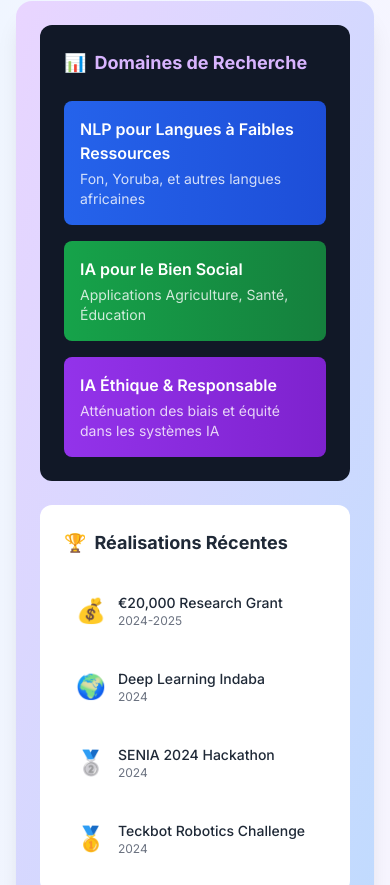
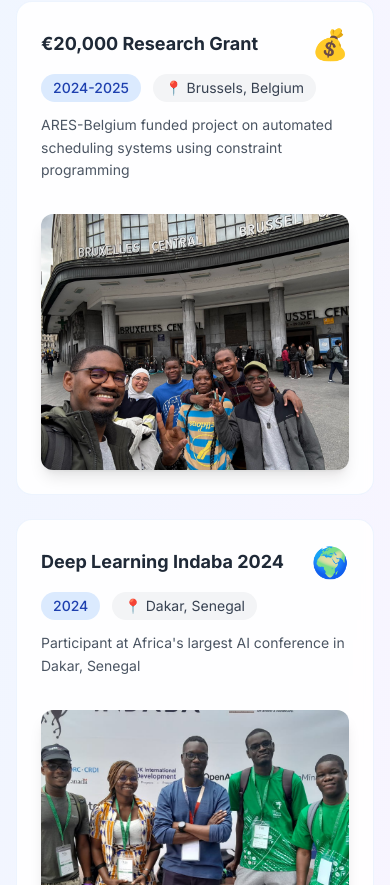
Before and after one commit to Arix-ALIMAGNIDOKPO/Arix-ALIMAGNIDOKPO.github.io, a React (Vite) app: page / in a window 390 px wide. Shown: the part 3859-4744 px from the top of the page. Built offline with nearby package versions, Linux system fonts and the light colour scheme; a web font is replaced by a local one.

Commit message:
Suppression du bloc de droite dans la section recherche

```diff
--- a/src/components/ResearchSection.tsx
+++ b/src/components/ResearchSection.tsx
@@ -1,5 +1,5 @@
 import React from 'react';
-import { Award, BookOpen, Users, Download } from 'lucide-react';
+import { Download } from 'lucide-react';
 import { useLanguage } from '../contexts/LanguageContext';
 import brusselsImage from '../assets/WhatsApp Image 2025-06-15 à 02.46.40_1cd266d6.jpg';
 import indabaImage from '../assets/WhatsApp Image 2025-06-15 à 03.24.40_7986c49f.jpg';
@@ -99,11 +99,8 @@ const ResearchSection = () => {
           </div>
         </div>
 
-        {/* Main Content Grid */}
-        <div className="grid lg:grid-cols-2 gap-8 md:gap-12 items-start">
-          {/* Left Column - Achievements List */}
-          <div className="order-2 lg:order-1">
-            <div className="space-y-6 md:space-y-8">
+        {/* Achievements Section - Full Width */}
+        <div className="space-y-6 md:space-y-8 mb-12">
           {achievements.map((achievement, index) => (
             <div key={index} className="group bg-white/90 backdrop-blur-sm rounded-2xl md:rounded-3xl p-6 md:p-8 hover:bg-white transition-all duration-500 hover:shadow-2xl transform hover:-translate-y-2 border border-blue-100/50">
               {/* Achievement Header */}
@@ -135,8 +132,8 @@ const ResearchSection = () => {
                 </div>
               </div>
 
-                  {/* Achievement Image */}
-                  <div className="w-full h-48 md:h-56 rounded-xl overflow-hidden shadow-lg group-hover:shadow-xl transition-all duration-500 relative">
+              {/* Achievement Image - Full Width */}
+              <div className="w-full h-64 md:h-80 lg:h-96 rounded-xl overflow-hidden shadow-lg group-hover:shadow-xl transition-all duration-500 relative">
                 <img
                   src={achievement.image}
                   alt={achievement.imageAlt}
@@ -144,10 +141,10 @@ const ResearchSection = () => {
                 />
                 {/* Image Overlay */}
                 <div className="absolute inset-0 bg-gradient-to-t from-black/40 via-transparent to-transparent opacity-0 group-hover:opacity-100 transition-opacity duration-500 flex items-end">
-                      <div className="p-4 text-white w-full">
-                        <div className="text-sm font-semibold">{achievement.imageAlt}</div>
+                  <div className="p-6 text-white w-full">
+                    <div className="text-lg font-semibold">{achievement.imageAlt}</div>
                     {achievement.location && (
-                          <div className="text-xs opacity-90">{achievement.location}</div>
+                      <div className="text-sm opacity-90">{achievement.location}</div>
                     )}
                   </div>
                 </div>
@@ -155,65 +152,17 @@ const ResearchSection = () => {
             </div>
           ))}
         </div>
-          </div>
-
-          {/* Right Column - Research Visualization */}
-          <div className="order-1 lg:order-2 sticky top-8">
-            <div className="bg-gradient-to-br from-purple-200 to-blue-200 rounded-2xl md:rounded-3xl p-6 md:p-8 transform hover:rotate-1 transition-transform duration-500 shadow-xl hover:shadow-2xl">
-              <div className="space-y-6 md:space-y-8">
-                {/* Research Dashboard */}
-                <div className="bg-gray-900 rounded-xl md:rounded-2xl p-6 md:p-8 text-white">
-                  <div className="text-lg md:text-xl mb-6 text-purple-300 font-bold flex items-center">
-                    <span className="mr-2">📊</span>
-                    {t('researchAreas')}
-                  </div>
-                  <div className="grid grid-cols-1 gap-4">
-                    {researchAreas.map((area, index) => (
-                      <div key={index} className={`bg-gradient-to-r ${area.color} rounded-lg p-4 hover:scale-105 transition-transform duration-300`}>
-                        <div className="text-base md:text-lg font-semibold mb-1">{area.title}</div>
-                        <div className="text-sm md:text-base opacity-80">{area.description}</div>
-                      </div>
-                    ))}
-                  </div>
-                </div>
-
-                {/* Stats Card */}
-                <div className="bg-white rounded-xl md:rounded-2xl p-6 md:p-8">
-                  <div className="text-lg md:text-xl font-bold text-gray-800 mb-6 flex items-center">
-                    <span className="mr-2">🏆</span>
-                    {t('recentAchievements')}
-                  </div>
-                  <div className="space-y-4">
-                    {achievements.map((achievement, index) => (
-                      <div key={index} className="flex items-center justify-between p-3 hover:bg-gray-50 rounded-lg transition-colors duration-300">
-                        <div className="flex items-center space-x-3">
-                          <span className="text-2xl">{achievement.icon}</span>
-                          <div>
-                            <div className="font-medium text-sm md:text-base text-gray-800">
-                              {(t('language') === 'fr' ? achievement.titleFr : achievement.title).split(' ').slice(0, 3).join(' ')}
-                            </div>
-                            <div className="text-xs text-gray-500">{achievement.year}</div>
-                          </div>
-                        </div>
-                      </div>
-                    ))}
-                  </div>
-                </div>
 
         {/* CTA Button */}
         <div className="text-center">
           <a
             href="/cv-arix-alimagnidokpo.pdf"
             download
-                    className="bg-gradient-to-r from-purple-600 to-blue-600 hover:from-purple-700 hover:to-blue-700 text-white px-6 md:px-8 py-3 md:py-4 rounded-full font-semibold transition-all duration-300 transform hover:scale-105 inline-flex items-center shadow-lg hover:shadow-xl text-sm md:text-base"
+            className="bg-gradient-to-r from-purple-600 to-blue-600 hover:from-purple-700 hover:to-blue-700 text-white px-8 md:px-10 py-4 md:py-5 rounded-full text-lg md:text-xl font-semibold transition-all duration-300 transform hover:scale-105 inline-flex items-center shadow-lg hover:shadow-xl"
           >
-                    <Download size={18} className="mr-2" />
+            <Download size={20} className="mr-3" />
             {t('downloadCV')}
           </a>
-                </div>
-              </div>
-            </div>
-          </div>
         </div>
       </div>
     </section>
```
Lines whose indentation alone changed are shown as unchanged.
